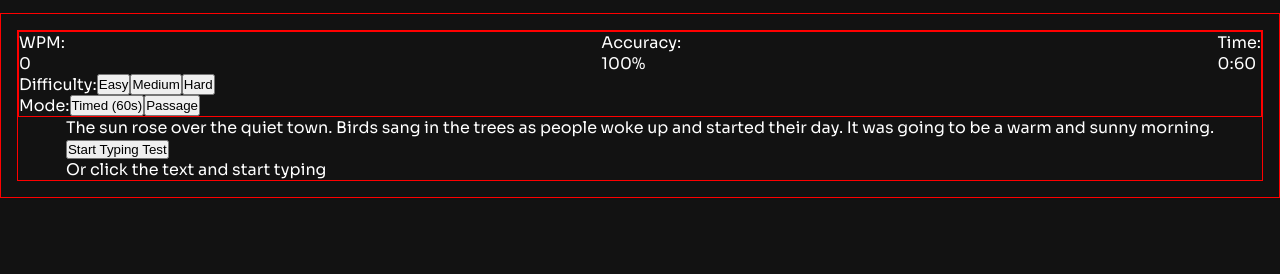
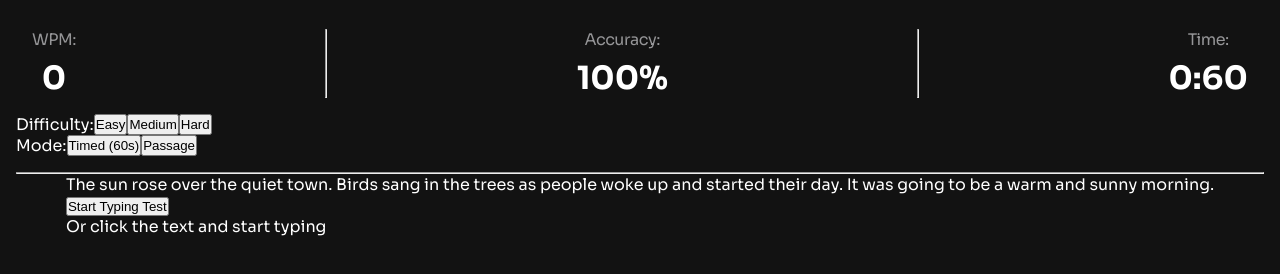
Before and after one commit to lozukka/Typing-Speed-Test-App-FM, a plain HTML site: page index.html in a window 1280 px wide. Shown: the part 64-338 px from the top of the page. Drawn offline with Linux system fonts and the light colour scheme.

Commit message:
styling the settings and statistics section

```diff
--- a/index.html
+++ b/index.html
@@ -106,17 +106,19 @@
       <div id="begin">
         <section id="top">
           <div id="statistics">
-            <div>
+            <div class="statistics">
               <p>WPM:</p>
-              <p>0</p>
+              <span id="statistics-wpm">0</span>
             </div>
-            <div>
+            <hr />
+            <div class="statistics">
               <p>Accuracy:</p>
-              <p>100%</p>
+              <span id="statistics-accuracy">100%</span>
             </div>
-            <div>
+            <hr />
+            <div class="statistics">
               <p>Time:</p>
-              <p>0:60</p>
+              <span id="statistics-time">0:60</span>
             </div>
           </div>
           <div id="settings">
@@ -132,6 +134,7 @@
               <button>Passage</button>
             </div>
           </div>
+          <hr />
         </section>
         <section id="bottom">
           <div id="start">
--- a/style.css
+++ b/style.css
@@ -34,6 +34,7 @@
   :root {
     --neutral900: hsl(0, 0%, 7%);
     --neutral800: hsl(0, 0%, 15%);
+    --neutral700: hsl(0, 0%, 23%);
     --neutral500: hsl(240, 3%, 46%);
     --neutral400: hsl(240, 1%, 59%);
     --neutral0: hsl(0, 0%, 100%);
@@ -77,12 +78,11 @@
     color: var(--neutral0) !important;
   }
 }
-@layer main {
+@layer main-begin {
   main {
     padding: 1rem;
     width: 100%;
     display: flex;
-    border: 1px solid red;
   }
   #begin {
     display: flex;
@@ -90,11 +90,10 @@
     width: 100%;
     justify-content: space-between;
     align-items: center;
-    border: 1px solid red;
   }
   #top {
     display: flex;
-    border: 1px solid red;
+
     width: 100%;
     flex-direction: column;
   }
@@ -102,11 +101,32 @@
     display: flex;
     width: 100%;
     justify-content: space-between;
+    padding: 0 1rem 1rem 1rem;
+  }
+  .statistics {
+    display: flex;
+    flex-direction: column;
+    align-items: center;
+  }
+  .statistics p {
+    color: var(--neutral400);
+    letter-spacing: -0.48px;
+    padding-bottom: 8px;
+  }
+  .statistics span {
+    font-size: 2rem;
+    font-weight: 700;
+  }
+  #settings {
+    padding-bottom: 1rem;
   }
   #difficulty,
   #mode {
     display: flex;
   }
+  hr {
+    color: var(--neutral700);
+  }
 }
 .attribution {
   visibility: hidden;
```
